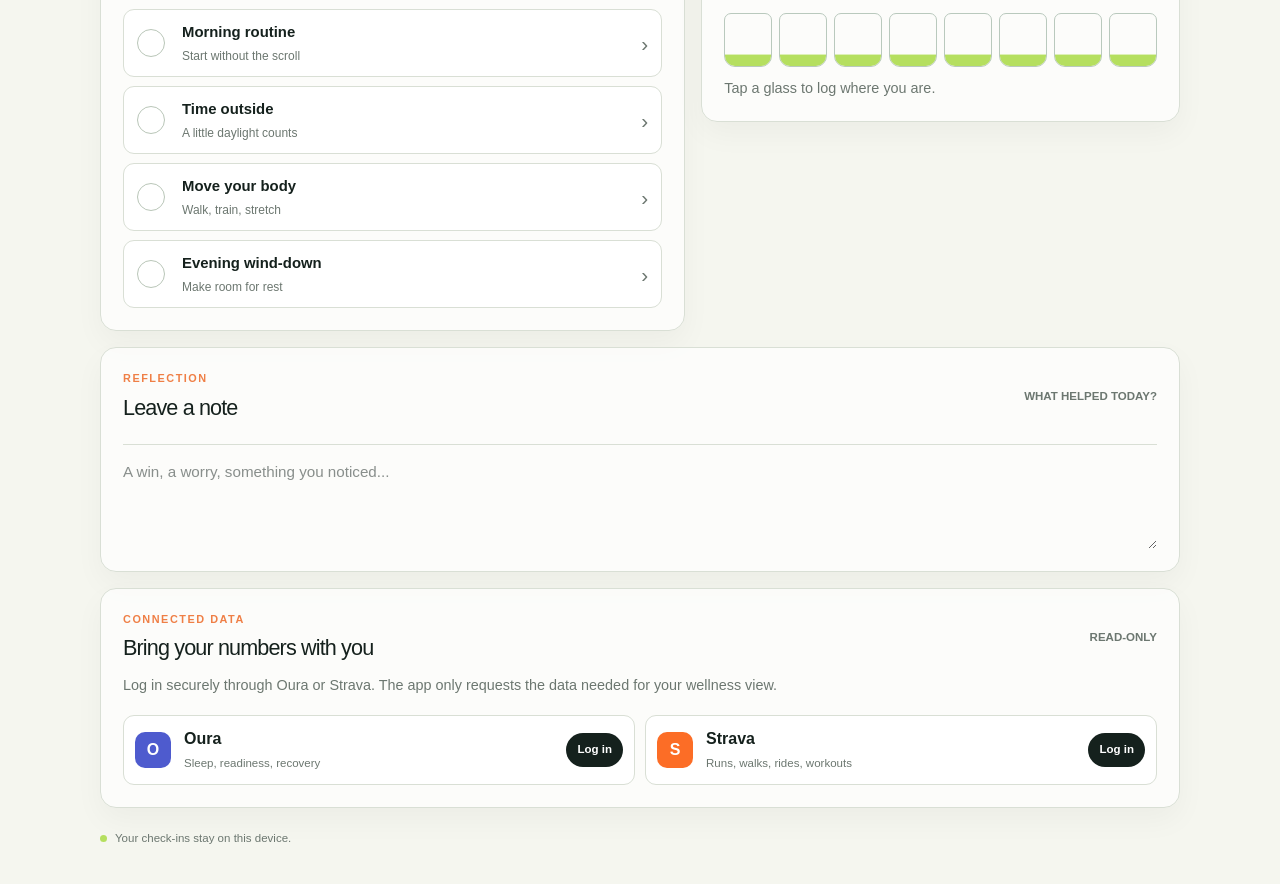
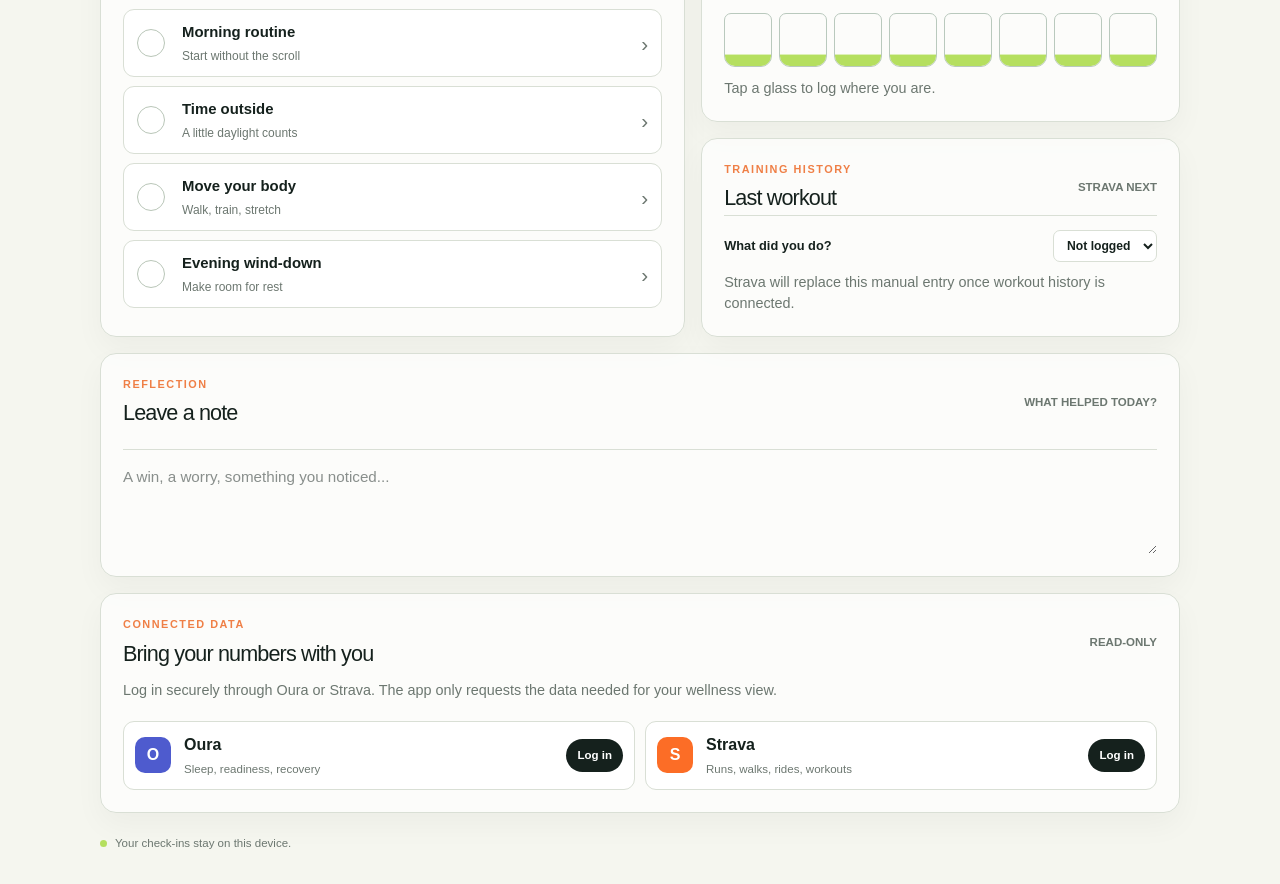
Before and after one commit to brettmay11-ai/75hard, a Next.js app: page / in a window 1280 px wide. Shown: the part 840-1724 px from the top of the page. Built offline with nearby package versions, Linux system fonts and the light colour scheme.

Commit message:
Keep workout history for Strava handoff

```diff
--- a/app/page.tsx
+++ b/app/page.tsx
@@ -187,6 +187,8 @@ export default function Home() {
 
           <section className="surface hydration-surface"><div className="section-heading"><div><p className="eyebrow">Hydration</p><h3>Water check</h3></div><strong className="big-number">{entry.water}<small>/ 8 glasses</small></strong></div><div className="glass-row" aria-label="Water glasses">{Array.from({ length: 8 }, (_, index) => <button className={index < entry.water ? "water-glass water-glass-full" : "water-glass"} key={index} onClick={() => updateField("water", index + 1 === entry.water ? index : index + 1)} type="button" aria-label={`Set water to ${index + 1} glasses`}><span /></button>)}</div><p className="muted">Tap a glass to log where you are.</p></section>
 
+          <section className="surface workout-history-surface"><div className="section-heading"><div><p className="eyebrow">Training history</p><h3>Last workout</h3></div><span className="signal-badge">Strava next</span></div><label className="workout-log"><span>What did you do?</span><select aria-label="Last workout type" onChange={(event) => updateField("workoutType", event.target.value as WellnessEntry["workoutType"])} value={entry.workoutType}><option value="none">Not logged</option><option value="strength">Strength</option><option value="run">Run</option><option value="cycle">Cycle</option><option value="sport">Sport</option><option value="mobility">Mobility</option></select></label><p className="muted">Strava will replace this manual entry once workout history is connected.</p></section>
+
           <section className="surface note-surface"><div className="section-heading"><div><p className="eyebrow">Reflection</p><h3>Leave a note</h3></div><span className="note-prompt">What helped today?</span></div><textarea aria-label="Daily reflection" onChange={(event) => updateField("note", event.target.value)} placeholder="A win, a worry, something you noticed..." value={entry.note} /></section>
 
           <section className="surface integrations-surface"><div className="section-heading"><div><p className="eyebrow">Connected data</p><h3>Bring your numbers with you</h3></div><span className="signal-badge">Read-only</span></div><p className="muted">Log in securely through Oura or Strava. The app only requests the data needed for your wellness view.</p><div className="integration-list"><div className="integration-row"><span className="integration-logo integration-logo-oura">O</span><div><strong>Oura</strong><small>Sleep, readiness, recovery</small></div><a className={connections.oura ? "integration-action integration-action-connected" : "integration-action"} href="/api/integrations/oura/start">{connections.oura ? "Connected" : "Log in"}</a></div><div className="integration-row"><span className="integration-logo integration-logo-strava">S</span><div><strong>Strava</strong><small>Runs, walks, rides, workouts</small></div><a className={connections.strava ? "integration-action integration-action-connected" : "integration-action"} href="/api/integrations/strava/start">{connections.strava ? "Connected" : "Log in"}</a></div></div>{connectionMessage && <p className="connection-message" role="status">{connectionMessage}</p>}</section>
```
